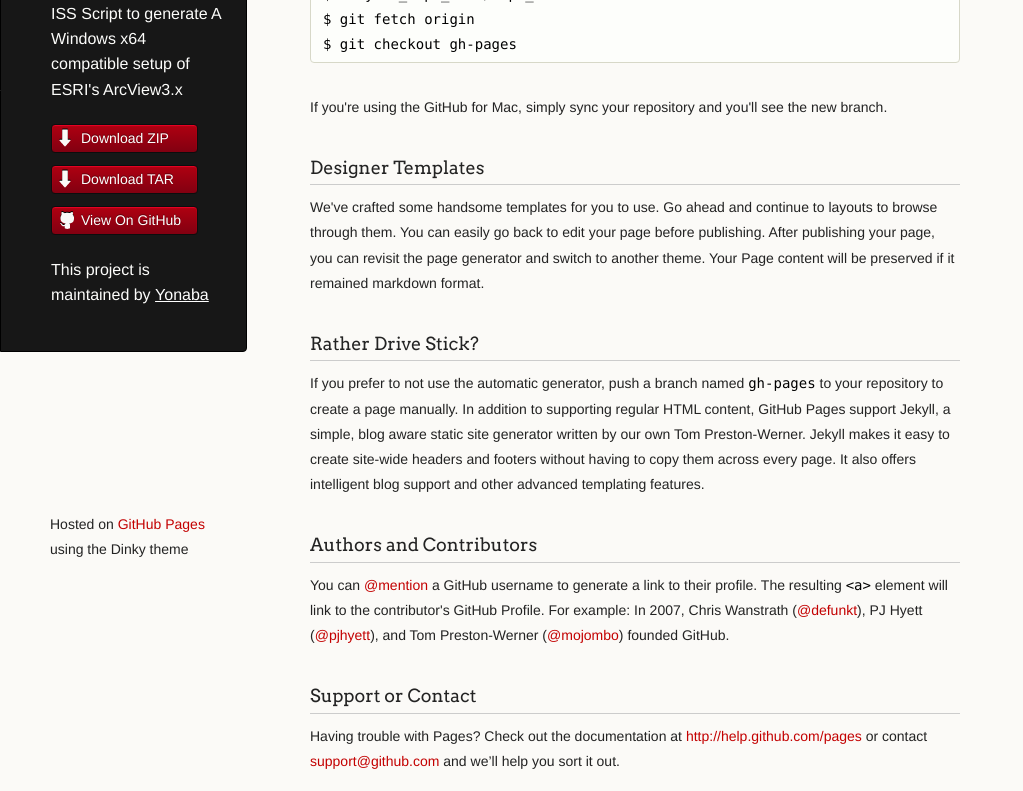
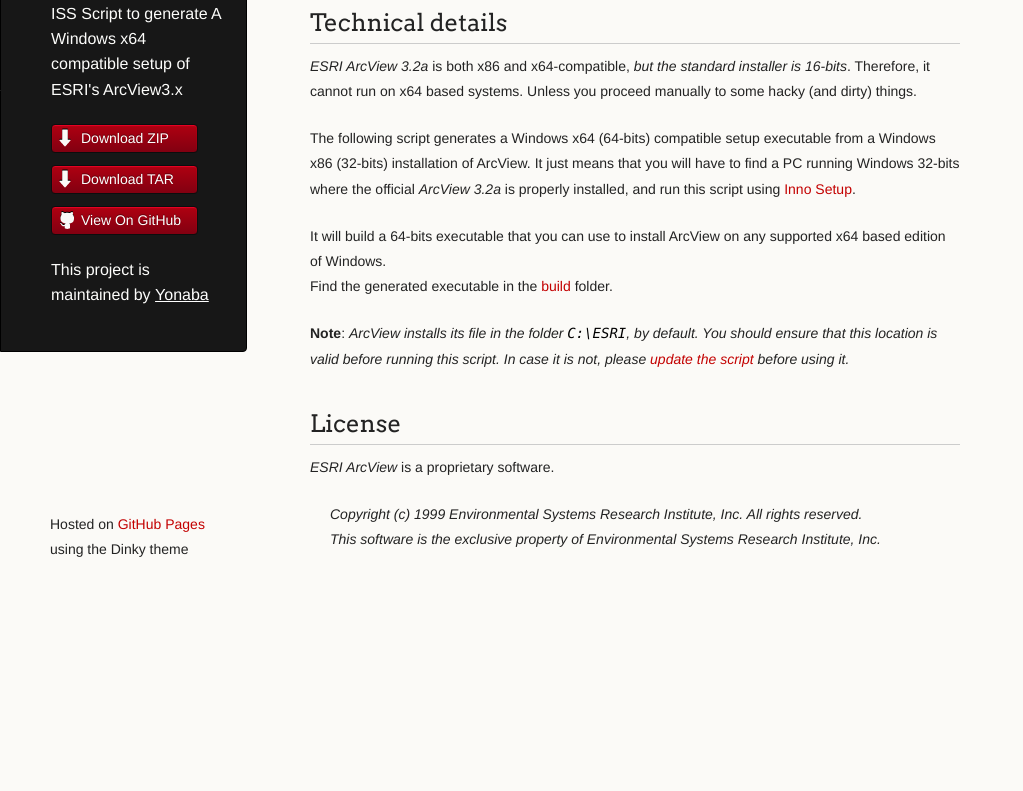
Before and after one commit to Yonaba/Win64-Installer-ArcView3.x, a plain HTML site: page index.html in a window 1280 px wide. Shown: the part 206-997 px from the top of the page, without its empty margins (0-1023 px from the left). After the commit the page ends 831 px from the top, so only its background shows below. Drawn offline with Linux system fonts and the light colour scheme.

```diff
--- a/index.html
+++ b/index.html
@@ -30,37 +30,38 @@
 
       </header>
       <section>
-        <h3>
-<a name="welcome-to-github-pages" class="anchor" href="#welcome-to-github-pages"><span class="octicon octicon-link"></span></a>Welcome to GitHub Pages.</h3>
+        <h1>
+<a name="win64-installer-arcview3x" class="anchor" href="#win64-installer-arcview3x"><span class="octicon octicon-link"></span></a>Win64-Installer-ArcView3.x</h1>
 
-<p>This automatic page generator is the easiest way to create beautiful pages for all of your projects. Author your page content here using GitHub Flavored Markdown, select a template crafted by a designer, and publish. After your page is generated, you can check out the new branch:</p>
+<p>This is an <em>.iss</em> script, provided along with some registry scripts and compiled Windows *.dlls (to be used with <a href="http://www.jrsoftware.org/">Inno Setup</a>) to create on your own a x64-compatible setup for <a href="http://en.wikipedia.org/wiki/ArcView_3.x">ArcView 3.2a</a> from a x86 (32-bits) installation.</p>
 
-<pre><code>$ cd your_repo_root/repo_name
-$ git fetch origin
-$ git checkout gh-pages
-</code></pre>
+<h2>
+<a name="technical-details" class="anchor" href="#technical-details"><span class="octicon octicon-link"></span></a>Technical details</h2>
 
-<p>If you're using the GitHub for Mac, simply sync your repository and you'll see the new branch.</p>
+<p><em>ESRI ArcView 3.2a</em> is both x86 and x64-compatible, <em>but the standard installer is 16-bits</em>.
+Therefore, it cannot run on x64 based systems. Unless you proceed manually to some hacky
+(and dirty) things.</p>
 
-<h3>
-<a name="designer-templates" class="anchor" href="#designer-templates"><span class="octicon octicon-link"></span></a>Designer Templates</h3>
+<p>The following script generates a Windows x64 (64-bits) compatible setup
+executable from a Windows x86 (32-bits) installation of ArcView. It just means that you will have to find a PC running Windows 32-bits where the official <em>ArcView 3.2a</em> is
+properly installed, and run this script using <a href="http://www.jrsoftware.org/">Inno Setup</a>.</p>
 
-<p>We've crafted some handsome templates for you to use. Go ahead and continue to layouts to browse through them. You can easily go back to edit your page before publishing. After publishing your page, you can revisit the page generator and switch to another theme. Your Page content will be preserved if it remained markdown format.</p>
+<p>It will build a 64-bits executable that you can use to install ArcView on any supported x64 based edition of Windows.<br>
+Find the generated executable in the <a href="http://github.com/Yonaba/Win64-Installer-ArcView3.x/blob/master/build">build</a> folder.</p>
 
-<h3>
-<a name="rather-drive-stick" class="anchor" href="#rather-drive-stick"><span class="octicon octicon-link"></span></a>Rather Drive Stick?</h3>
+<p><strong>Note</strong>: <em>ArcView installs its file in the folder <code>C:\ESRI</code>, by default. You should ensure that this location is valid before running this script. In case it is not, please <a href="http://github.com/Yonaba/Win64-Installer-ArcView3.x/blob/master/script.iss#L47">update the script</a> before using it.</em></p>
 
-<p>If you prefer to not use the automatic generator, push a branch named <code>gh-pages</code> to your repository to create a page manually. In addition to supporting regular HTML content, GitHub Pages support Jekyll, a simple, blog aware static site generator written by our own Tom Preston-Werner. Jekyll makes it easy to create site-wide headers and footers without having to copy them across every page. It also offers intelligent blog support and other advanced templating features.</p>
+<h2>
+<a name="license" class="anchor" href="#license"><span class="octicon octicon-link"></span></a>License</h2>
 
-<h3>
-<a name="authors-and-contributors" class="anchor" href="#authors-and-contributors"><span class="octicon octicon-link"></span></a>Authors and Contributors</h3>
+<p><em>ESRI ArcView</em> is a proprietary software.</p>
 
-<p>You can <a href="https://github.com/blog/821" class="user-mention">@mention</a> a GitHub username to generate a link to their profile. The resulting <code>&lt;a&gt;</code> element will link to the contributor's GitHub Profile. For example: In 2007, Chris Wanstrath (<a href="https://github.com/defunkt" class="user-mention">@defunkt</a>), PJ Hyett (<a href="https://github.com/pjhyett" class="user-mention">@pjhyett</a>), and Tom Preston-Werner (<a href="https://github.com/mojombo" class="user-mention">@mojombo</a>) founded GitHub.</p>
-
-<h3>
-<a name="support-or-contact" class="anchor" href="#support-or-contact"><span class="octicon octicon-link"></span></a>Support or Contact</h3>
-
-<p>Having trouble with Pages? Check out the documentation at <a href="http://help.github.com/pages">http://help.github.com/pages</a> or contact <a href="mailto:support@github.com">support@github.com</a> and we’ll help you sort it out.</p>
+<blockquote>
+<p>Copyright (c) 1999 Environmental Systems Research Institute,
+Inc. All rights reserved. <br>
+This software is the exclusive property of <em>Environmental
+Systems Research Institute, Inc</em>.</p>
+</blockquote>
       </section>
       <footer>
         <p><small>Hosted on <a href="https://pages.github.com">GitHub Pages</a> using the Dinky theme</small></p>
```
Also changed, not shown: params.json (+1 -1 lines).
